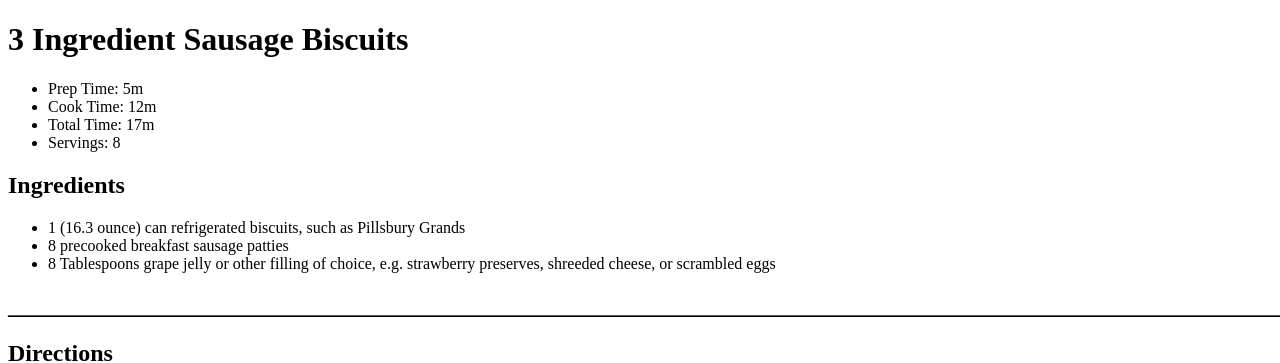
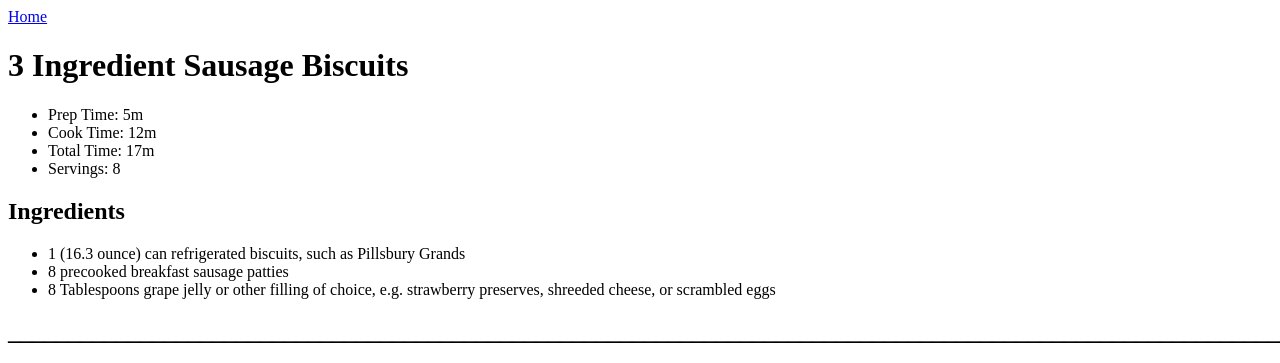
Before and after one commit to WillowW1sp/basic-recipe-webpage, a plain HTML site: page Recipes/3 Ingredient Sausage Biscuits.html in a window 1280 px wide. Shown: the top 363 px of the page. Drawn offline with Linux system fonts and the light colour scheme.

Commit message:
added link to home for both current recipe pages

```diff
--- a/Recipes/3 Ingredient Sausage Biscuits.html
+++ b/Recipes/3 Ingredient Sausage Biscuits.html
@@ -6,6 +6,7 @@
     <title>3 Ingredient Sausage Biscuits</title>
 </head>
 <body>
+    <a href="../index.html" rel="noreferrer">Home</a>
     <h1>3 Ingredient Sausage Biscuits</h1>
     <ul>
         <li>Prep Time: 5m</li>
```
Also changed, not shown: Recipes/pretzel Salad.html (+1 -0 lines).
